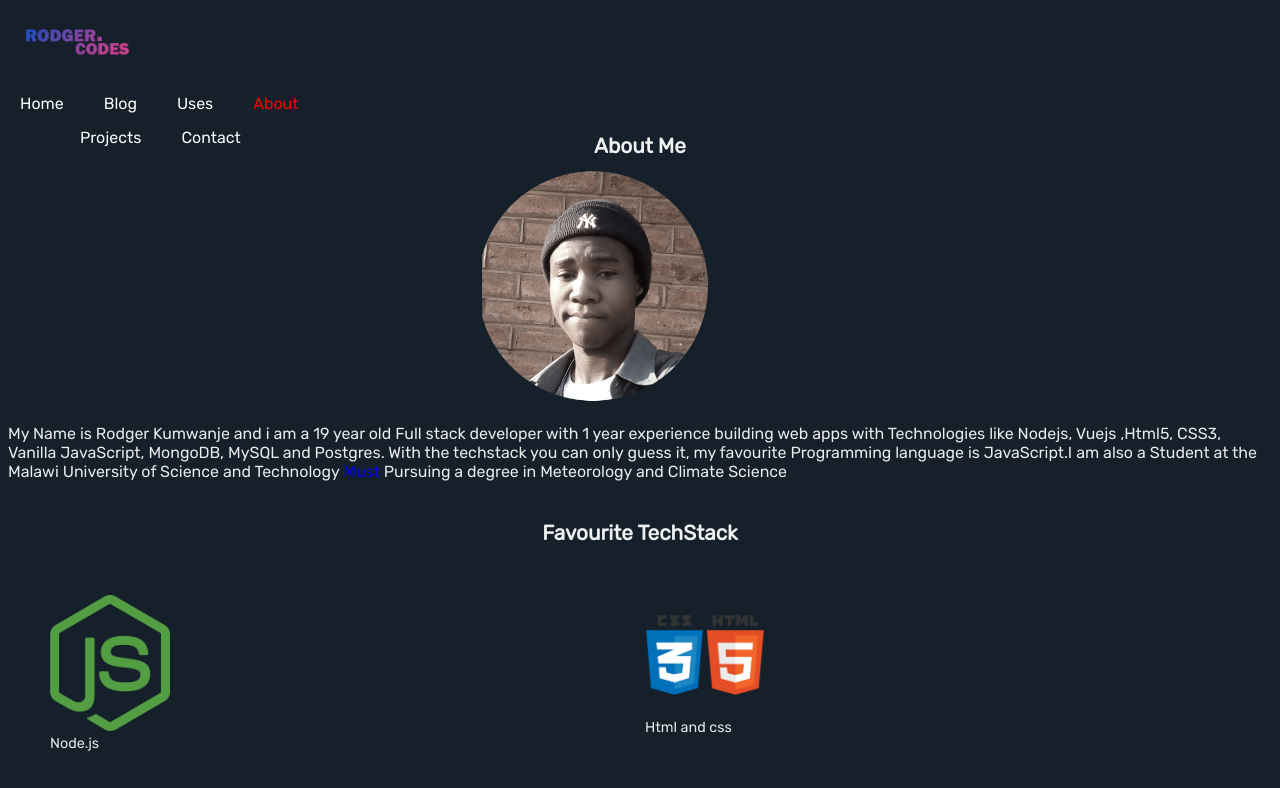
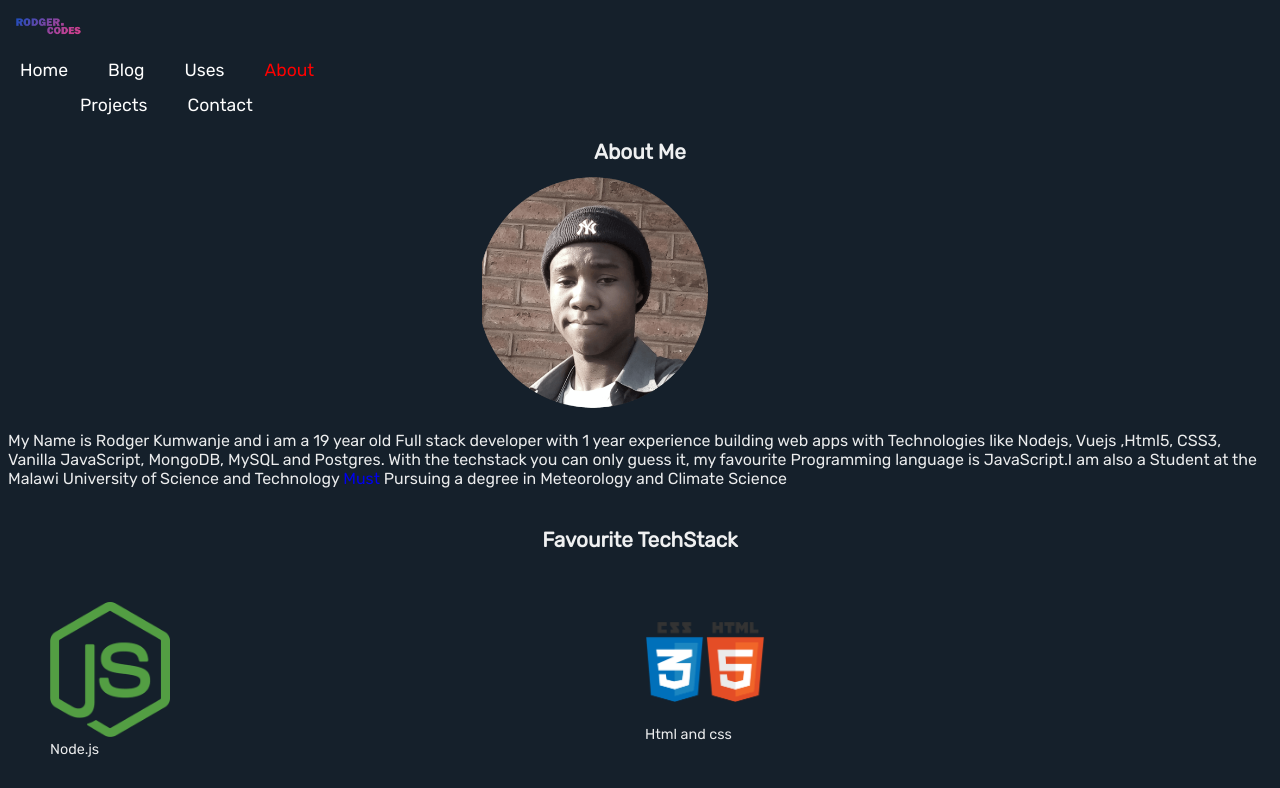
Before and after one commit to RodgerCodes/Portfolio-redesign, a Vue app: page /about in a window 1280 px wide. Shown: the top 788 px of the page. Built offline with nearby package versions, Linux system fonts and the light colour scheme.

Commit message:
bug fixes

```diff
--- a/src/components/Aboutsection.vue
+++ b/src/components/Aboutsection.vue
@@ -27,6 +27,9 @@ export default {
 </script>
 
 <style>
+.about{
+    margin-top: 40px;
+}
 .about h1 {
     text-align: center;
     font-size: 1.3em;
--- a/src/components/Homesection.vue
+++ b/src/components/Homesection.vue
@@ -36,7 +36,7 @@ export default {
   padding-left: 20px;
   font-family: 'Rubik-Regular';
   line-height: 1.3;
-  margin-top: 120px;
+  margin-top: 145px;
   font-weight: normal;
 }
 
--- a/src/components/Projectsection.vue
+++ b/src/components/Projectsection.vue
@@ -61,6 +61,9 @@ export default {
 </script>
 
 <style>
+.project{
+  margin-top: 40px;
+}
  .project h1 {
    font-size: 1.8em;
    text-align: center;
--- a/src/components/Usessection.vue
+++ b/src/components/Usessection.vue
@@ -68,6 +68,10 @@ export default {
 </script>
 
 <style>
+
+.uses{
+    margin-top: 40px;
+}
 .uses p {
     padding: 15px 8px;
 }
--- a/src/components/contactsection.vue
+++ b/src/components/contactsection.vue
@@ -31,6 +31,9 @@ export default {
 </script>
 
 <style>
+.contact-info{
+  margin-top: 50px;
+}
 .contact-info .classic{
   text-align: center;
 }
--- a/src/components/layout/Header.vue
+++ b/src/components/layout/Header.vue
@@ -31,13 +31,18 @@ export default {
 
 <style scoped>
 .header img{
-    width:160px;
+    width:100px;
 }
 
 nav{
     height: 40px;
     display: grid;
     grid-column: 1/8;
+}
+
+nav a {
+    font-weight: 500;
+    font-size: 1.1em;
 }
 
 nav .links{
```
